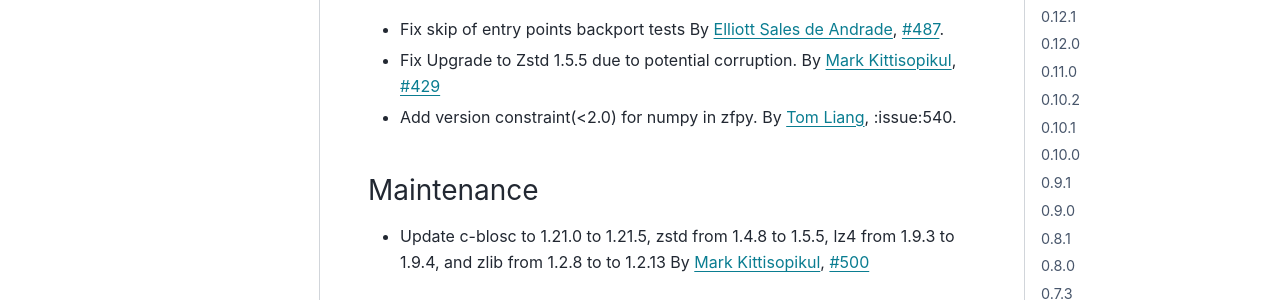
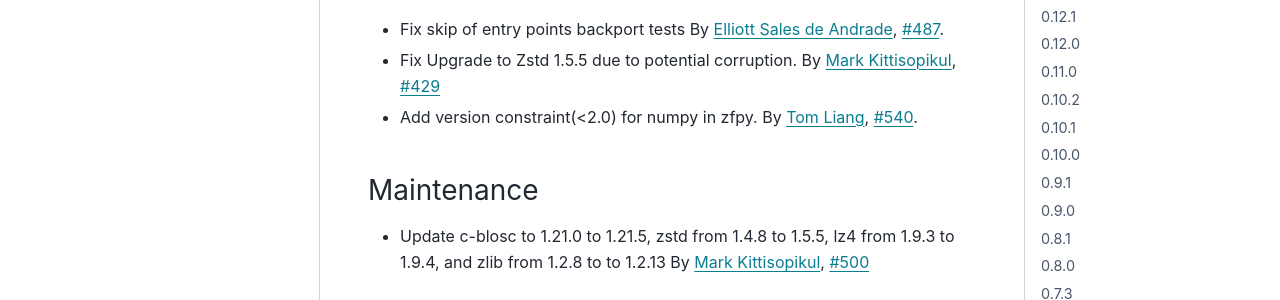
Before and after one commit to zarr-developers/numcodecs, a Sphinx documentation site: the page built from docs/release.rst, in a window 1280 px wide and 900 px high, scrolled down 523 px. Shown: the part 153-453 px from the top of the window. Built offline with Sphinx 7.4.7 and the PyData theme 0.15.4, drawn with Linux system fonts in a browser that asks for light colours; the version number could not be read and is left out.

Commit message:
Update release.rst

```diff
--- a/docs/release.rst
+++ b/docs/release.rst
@@ -32,7 +32,7 @@ Fix
 * Fix Upgrade to Zstd 1.5.5 due to potential corruption.
   By :user:`Mark Kittisopikul <mkitti>`, :issue:`429`
 * Add version constraint(<2.0) for numpy in zfpy.
-  By :user:`Tom Liang <px39n>`, :issue:540.
+  By :user:`Tom Liang <px39n>`, :issue:`540`.
 
 Maintenance
 ~~~~~~~~~~~
```
